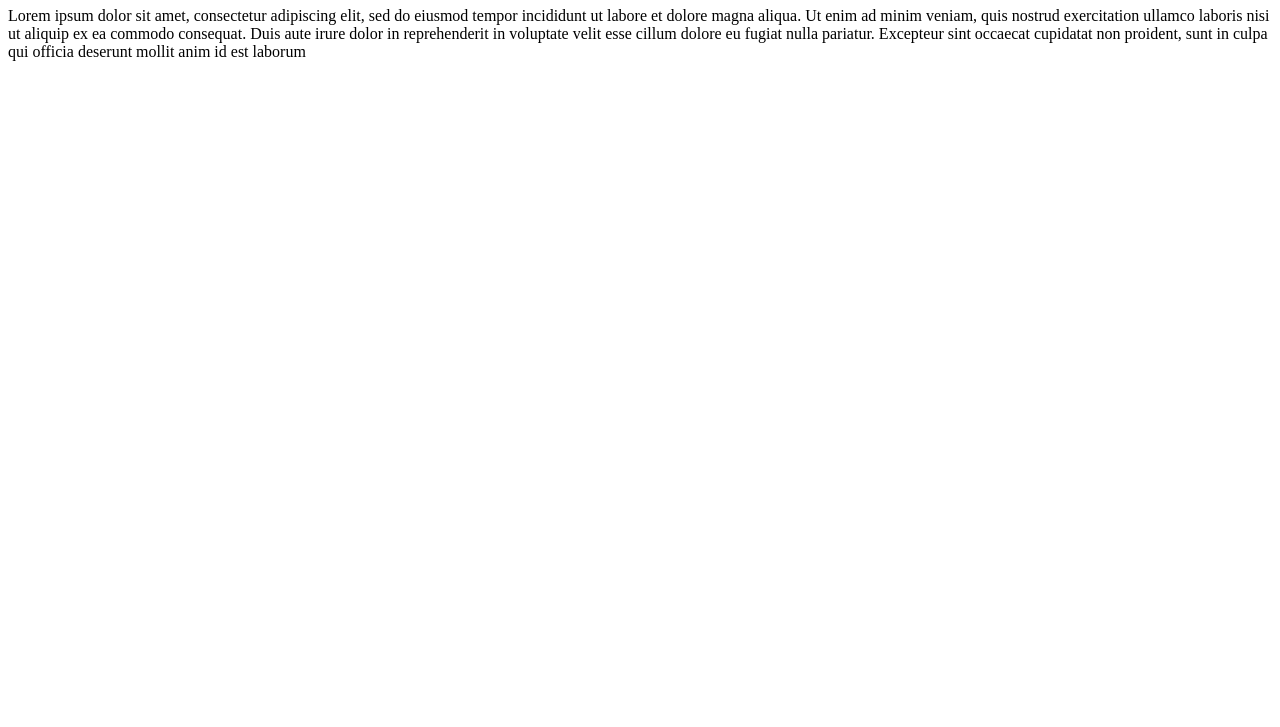
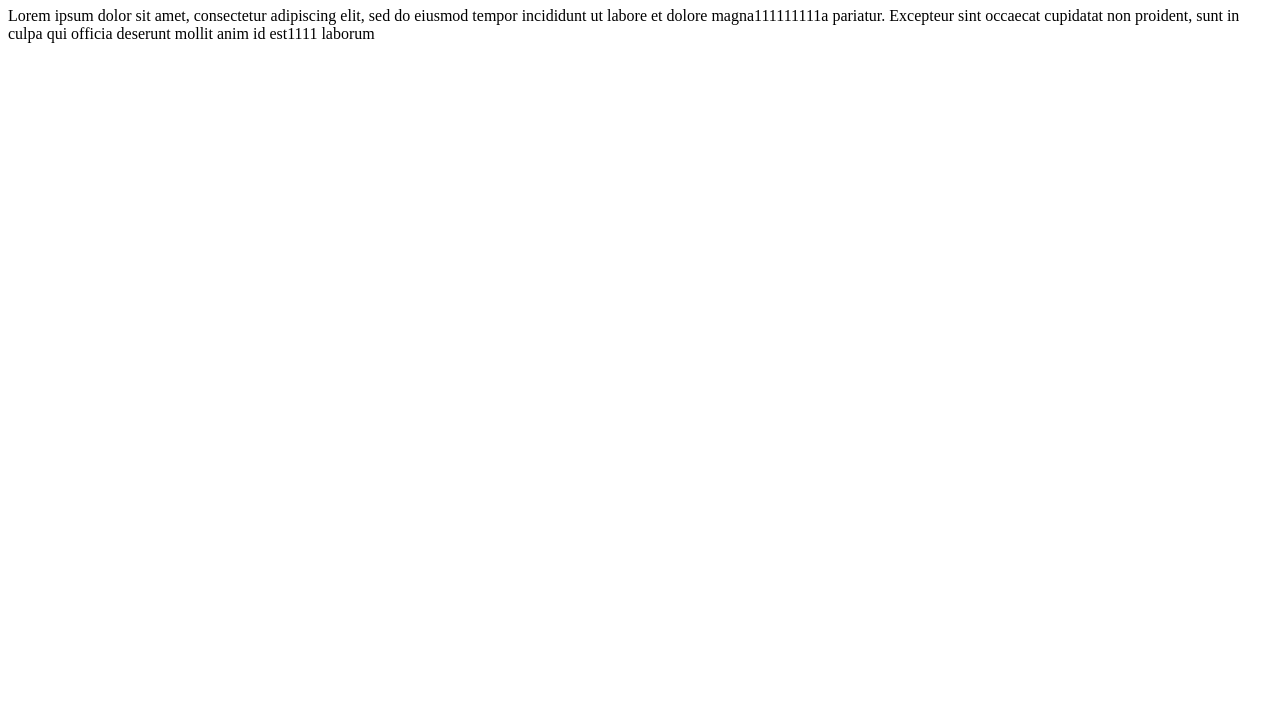
Before and after one commit to julieta96/practica-git, a plain HTML site: page index.html in a window 1280 px wide. Shown: the part 73-800 px from the top of the page. Drawn offline with Linux system fonts and the light colour scheme.

Commit message:
agregue unos al final2

```diff
--- a/index.html
+++ b/index.html
@@ -7,9 +7,7 @@
 <body>
  <h1>Hola desde html</h1>
  <p>Lorem ipsum dolor sit amet, consectetur adipiscing elit, sed do eiusmod tempor incididunt ut
-	 labore et dolore magna aliqua. Ut enim ad minim veniam, quis nostrud exercitation ullamco
-	 laboris nisi ut aliquip ex ea commodo consequat. Duis aute irure dolor in reprehenderit in
-	 voluptate velit esse cillum dolore eu fugiat nulla pariatur. Excepteur sint occaecat cupidatat
-	  non proident, sunt in culpa qui officia deserunt mollit anim id est laborum</p>
+	 labore et dolore magna111111111a pariatur. Excepteur sint occaecat cupidatat
+	  non proident, sunt in culpa qui officia deserunt mollit anim id est1111 laborum</p>
 </body>
 </html>
```
